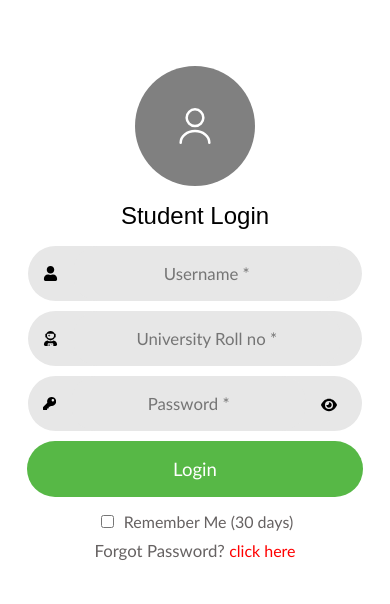
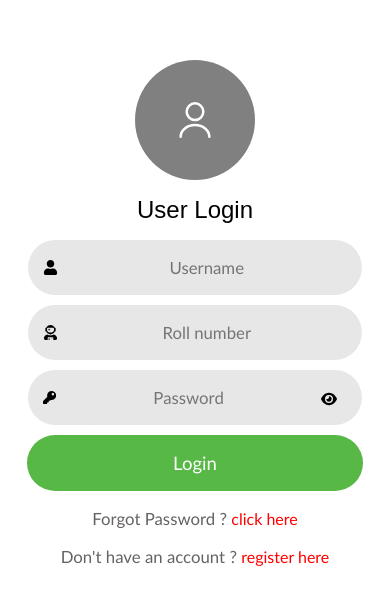
Before and after one commit to WhatsWrongOB/lms-client-typescript, a React (Vite) app: page / in a window 390 px wide. Shown: the part 110-714 px from the top of the page. Built offline with nearby package versions, Linux system fonts and the light colour scheme; a web font is replaced by a local one.

Commit message:
set registration toast

```diff
--- a/src/App.css
+++ b/src/App.css
@@ -109,30 +109,25 @@ input:-webkit-autofill {
   background-color: #333433;
 }
 
-.remember {
-  margin-top: 5px;
+.auth_form button:focus {
+  transform: scale(0.97);
 }
 
-.remember input {
-  width: auto;
-  margin-right: 10px;
-}
-
-.remember span,
 .forget {
   color: rgb(102, 98, 98);
   font-size: 1.1rem;
-}
-
-.forget {
   text-align: center;
-  margin-top: 9px;
 }
 
 .forget a {
   color: red;
   font-size: 1.15rem;
   font-weight: 550;
+  transition: all ease-in-out 0.1s;
+}
+
+.forget a:focus {
+  color: green;
 }
 
 .or {
@@ -157,8 +152,7 @@ input:-webkit-autofill {
 
   .auth_form input,
   .auth_form select,
-  .forget,
-  .remember span {
+  .forget {
     font-size: 1.05rem;
   }
 
@@ -172,17 +166,13 @@ input:-webkit-autofill {
   }
 }
 
-@media screen and (max-width: 400px) {
+@media screen and (max-width: 420px) {
   .auth_container {
     width: 380px;
   }
 
   .auth_upper h1 {
     font-size: 1.5rem;
-  }
-
-  .remember span {
-    font-size: 1rem;
   }
 }
 
--- a/src/pages/Forget.tsx
+++ b/src/pages/Forget.tsx
@@ -40,7 +40,7 @@ const Forget = () => {
             onChange={handleChange}
             required
           >
-            <option value="">-- Select Department --</option>
+            <option value="">--- Select Depart ---</option>
             <option value="bsse">BSSE</option>
             <option value="bscs">BSCS</option>
             <option value="bsit">BSIT</option>
@@ -52,7 +52,7 @@ const Forget = () => {
           <input
             type="text"
             name="roll"
-            placeholder="Your University Roll no *"
+            placeholder="Your Roll number"
             value={formData.roll}
             onChange={handleChange}
             required
@@ -61,7 +61,7 @@ const Forget = () => {
         <button type="submit">Submit</button>
       </form>
       <p className="forget">
-        Not Found? <Link to="/">Go Back</Link>
+        Not Found ? <Link to="/">Go Back</Link>
       </p>
     </div>
   );
--- a/src/pages/Login.tsx
+++ b/src/pages/Login.tsx
@@ -2,10 +2,11 @@ import { useState, ChangeEvent, FormEvent } from "react";
 import { FaEye, FaEyeSlash } from "react-icons/fa6";
 import { FaUser, FaKey, FaUserAstronaut } from "react-icons/fa";
 import user from "/public/user.svg";
-import { Link } from "react-router-dom";
+import { Link, useNavigate } from "react-router-dom";
 import { toast } from "react-hot-toast";
 
 const Login = () => {
+  const navigate = useNavigate();
   const [active, setActive] = useState(false);
   const [formData, setFormData] = useState({
     username: "",
@@ -28,10 +29,8 @@ const Login = () => {
   const handleSubmit = (e: FormEvent<HTMLFormElement>) => {
     e.preventDefault();
 
-    const { password } = formData;
-
-    if (password.length <= 5) toast.error("Password must be 6 characters");
-    else toast.success("Login Successful");
+    toast.success("Login Successful");
+    navigate("/forget");
   };
 
   return (
@@ -40,7 +39,7 @@ const Login = () => {
         <div>
           <img src={user} alt="user" />
         </div>
-        <h1>Student Login</h1>
+        <h1>User Login</h1>
       </div>
       <form className="auth_form" onSubmit={handleSubmit}>
         <div className="group">
@@ -48,7 +47,7 @@ const Login = () => {
           <input
             type="text"
             name="username"
-            placeholder="Username *"
+            placeholder="Username"
             value={formData.username}
             onChange={handleChange}
             required
@@ -60,7 +59,7 @@ const Login = () => {
           <input
             type="text"
             name="roll"
-            placeholder="University Roll no *"
+            placeholder="Roll number"
             value={formData.roll}
             onChange={handleChange}
             required
@@ -72,7 +71,7 @@ const Login = () => {
           <input
             type={active ? "text" : "password"}
             name="password"
-            placeholder="Password *"
+            placeholder="Password"
             value={formData.password}
             onChange={handleChange}
             required
@@ -83,13 +82,12 @@ const Login = () => {
         </div>
 
         <button type="submit">Login</button>
-        <div className="remember">
-          <input type="checkbox" />
-          <span>Remember Me (30 days)</span>
-        </div>
       </form>
       <p className="forget">
-        Forgot Password? <Link to="/register">click here</Link>
+        Forgot Password ? <Link to="/forget">click here</Link>
+      </p>
+      <p className="forget">
+        Don't have an account ? <Link to="/register">register here</Link>
       </p>
     </div>
   );
--- a/src/pages/Register.tsx
+++ b/src/pages/Register.tsx
@@ -1,11 +1,12 @@
 import { useState } from "react";
-import { toast } from "react-hot-toast/headless";
+import { toast } from "react-hot-toast";
 import { FaEye, FaEyeSlash } from "react-icons/fa";
 import { FaUser, FaKey, FaUserAstronaut } from "react-icons/fa";
 import { FcDepartment } from "react-icons/fc";
-import { Link } from "react-router-dom";
+import { Link, useNavigate } from "react-router-dom";
 
 const Register = () => {
+  const navigate = useNavigate();
   const [active, setActive] = useState(false);
   const [formData, setFormData] = useState({
     department: "",
@@ -31,16 +32,14 @@ const Register = () => {
   const handleSubmit = (e: React.FormEvent<HTMLFormElement>) => {
     e.preventDefault();
 
-    const { password } = formData;
-
-    if (password.length <= 5) toast.error("Password must be 6 characters");
-    else toast.success("Login Successful");
+    toast.success("Registeration Successfull");
+    navigate("/");
   };
 
   return (
     <div className="auth_container">
       <div className="auth_upper auth_reg_upper">
-        <h1>Student Registration</h1>
+        <h1>User Registration</h1>
       </div>
       <form className="auth_form" onSubmit={handleSubmit}>
         <div className="group">
@@ -51,7 +50,7 @@ const Register = () => {
             onChange={handleChange}
             required
           >
-            <option value="">-- Select Department --</option>
+            <option value="">--- Select Depart ---</option>
             <option value="bsse">BSSE</option>
             <option value="bscs">BSCS</option>
             <option value="bsit">BSIT</option>
@@ -62,7 +61,7 @@ const Register = () => {
           <input
             type="text"
             name="username"
-            placeholder="Username *"
+            placeholder="Username"
             value={formData.username}
             onChange={handleChange}
             required
@@ -73,7 +72,7 @@ const Register = () => {
           <input
             type="text"
             name="roll"
-            placeholder="University Roll no *"
+            placeholder="Roll number"
             value={formData.roll}
             onChange={handleChange}
             required
@@ -84,7 +83,7 @@ const Register = () => {
           <input
             type={active ? "text" : "password"}
             name="password"
-            placeholder="Password *"
+            placeholder="Password"
             value={formData.password}
             onChange={handleChange}
             required
@@ -96,7 +95,7 @@ const Register = () => {
         <button type="submit">Register</button>
       </form>
       <p className="forget">
-        Already have an account? <Link to="/">login</Link>
+        Already have an account ? <Link to="/">login</Link>
       </p>
     </div>
   );
```
